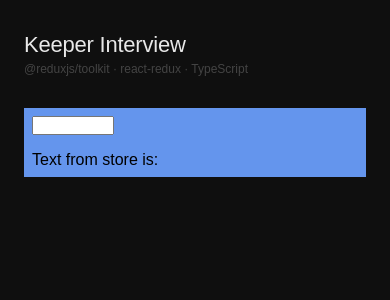
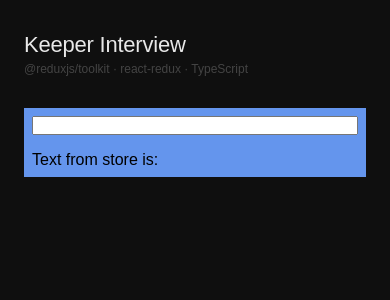
Before and after one commit to flahertyj/redux-toolkit-counter, a React (Vite) app: page / in a window 390 px wide. Shown: the top 300 px of the page. Built offline with nearby package versions, Linux system fonts and the light colour scheme.

Commit message:
media queries

```diff
--- a/src/components/ExampleComponent.module.css
+++ b/src/components/ExampleComponent.module.css
@@ -8,9 +8,15 @@
 }
 
 .inputBox {
-    width: 25%;
+    width: 100%;
 }
 
 .textBox {
     margin-top: 1rem;
 }
+
+@media screen and (min-width: 720px) {
+    .inputBox {
+        width: 25%;
+    }
+}
```
